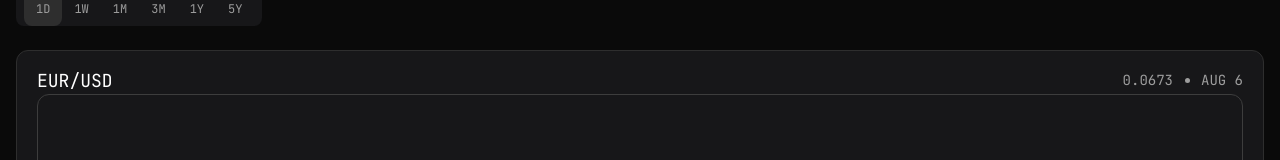
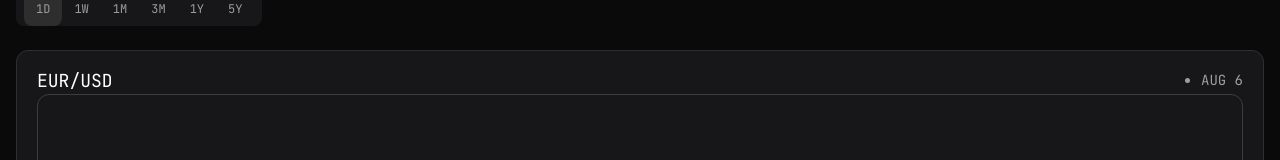
Before and after one commit to Demzy06/fx-checker, a React (Vite) app: page / in a window 1280 px wide. Shown: the part 942-1102 px from the top of the page. Built offline with nearby package versions, Linux system fonts and the light colour scheme; no server answers; a web font is replaced by a local one.

Commit message:
feat: change static rate value to dynamc value

```diff
--- a/src/features/History/HistoryChart.jsx
+++ b/src/features/History/HistoryChart.jsx
@@ -2,7 +2,7 @@ import { useCurrencyList } from "../../context/CurrencyListContext";
 import Chart from "./Chart";
 
 function HistoryChart() {
-  const { baseCurrency, quoteCurrency } = useCurrencyList();
+  const { baseCurrency, quoteCurrency, rateObj } = useCurrencyList();
   const date = new Date();
 
   const monthDay = new Intl.DateTimeFormat("en-US", {
@@ -15,7 +15,7 @@ function HistoryChart() {
       <div className="flex justify-between items-center">
         <h1 className="text-white text-[18px]">{`${baseCurrency}/${quoteCurrency}`}</h1>
         <ul className="text-primary-gray flex justify-between text-[14px] h-fit gap-7">
-          <li>0.0673</li>
+          <li>{rateObj?.rate}</li>
           <li className="uppercase list-disc">{monthDay}</li>
         </ul>
       </div>
```
